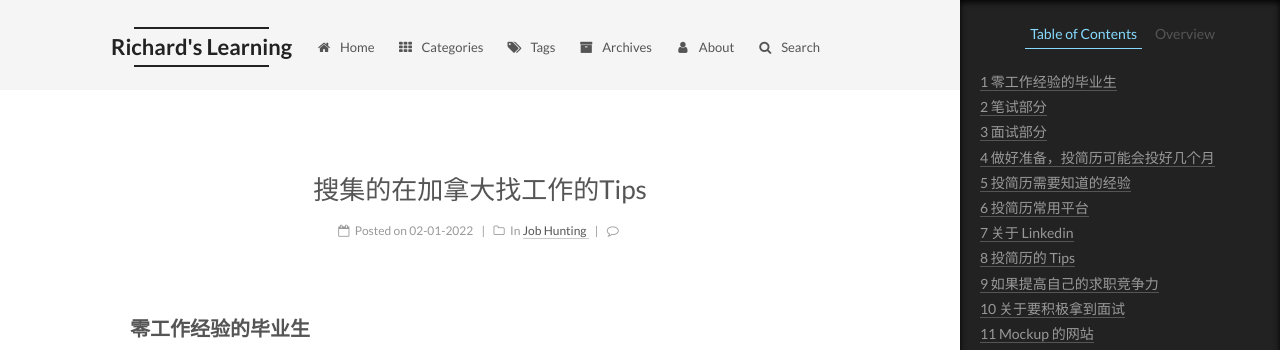
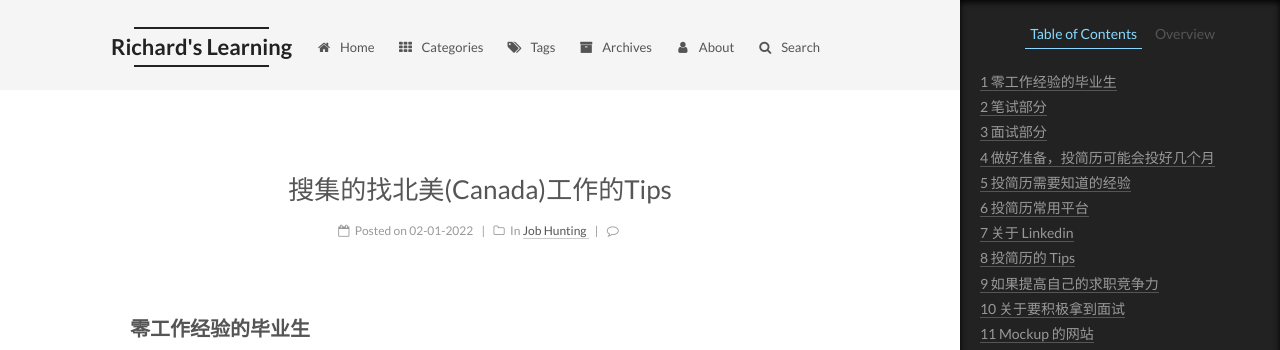
Before and after one commit to richard1230/richard1230.github.io, a Jekyll site: the page built from _posts/2022/2022-01-02-job_hunting_preparation.md, in a window 1280 px wide. Shown: the top 350 px of the page. Built offline with Jekyll 4.4.1, drawn with Linux system fonts in a browser that asks for light colours; comment, search, counter and statistics services are not loaded.

Commit message:
update_job

```diff
--- a/_posts/2022/2022-01-02-job_hunting_preparation.md
+++ b/_posts/2022/2022-01-02-job_hunting_preparation.md
@@ -1,5 +1,5 @@
 ---
-title: 搜集的在加拿大找工作的Tips
+title: 搜集的找北美(Canada)工作的Tips
 date: 02-01-2022
 categories:
   - Job Hunting
```
Also changed, not shown: 10 other files.
